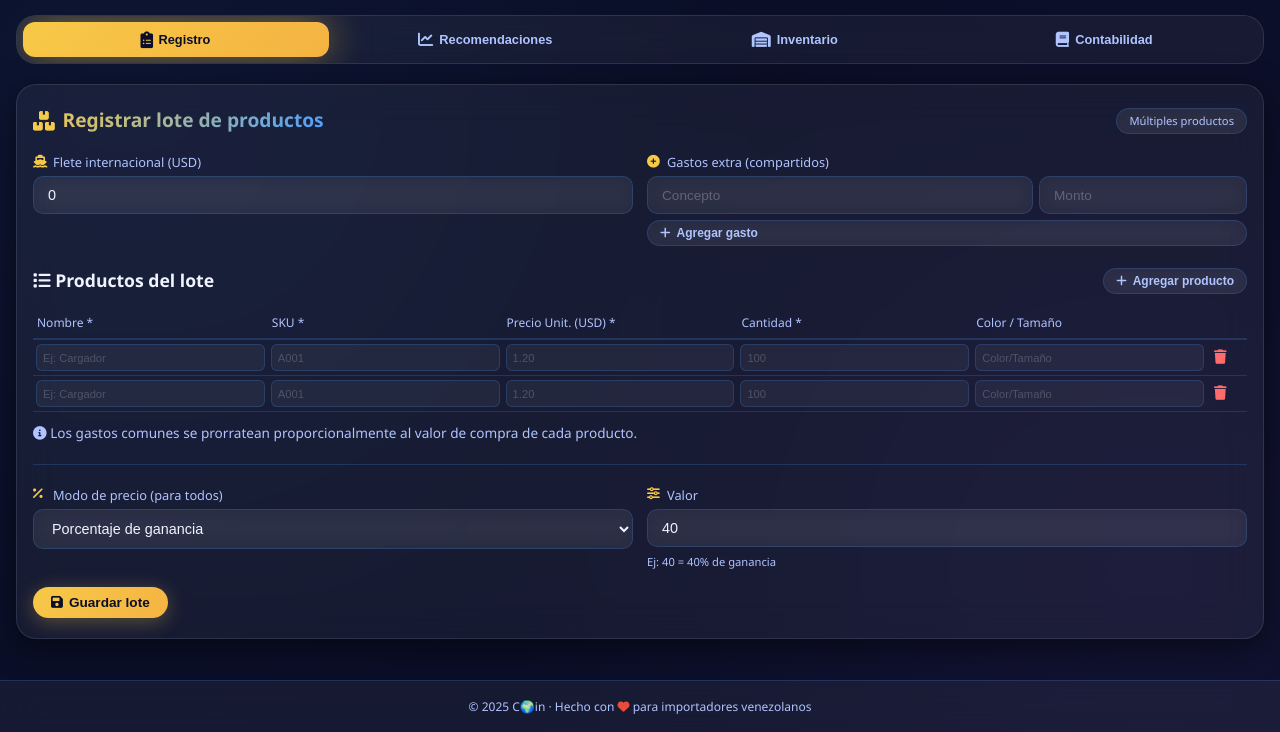
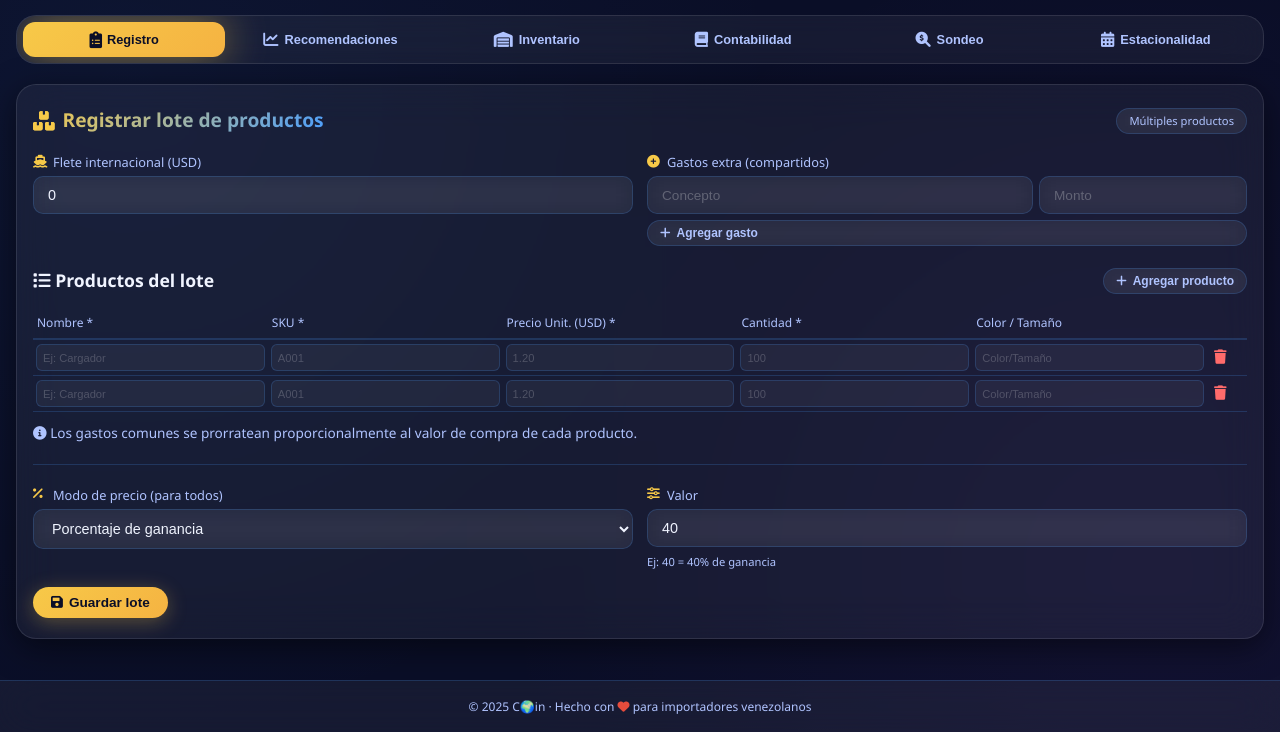
Before and after one commit to juanft0306/C-in, a website: page public/index.html in a window 1280 px wide. Shown: the part 68-800 px from the top of the page. Drawn offline with Linux system fonts and the light colour scheme.

Commit message:
Refactor index.html by cleaning comments and adding tabs
Removed commented-out sections for clarity and added new tabs for 'sondeo' and 'estacionalidad'.

```diff
--- a/public/index.html
+++ b/public/index.html
@@ -4,7 +4,6 @@
   <meta charset="UTF-8" />
   <meta name="viewport" content="width=device-width, initial-scale=1.0" />
   <title>C🌍in · Importa y Vende</title>
-  <!-- Font Awesome (iconos) -->
   <link rel="stylesheet" href="https://cdnjs.cloudflare.com/ajax/libs/font-awesome/6.0.0-beta3/css/all.min.css" />
   <link rel="stylesheet" href="style.css" />
 </head>
@@ -21,7 +20,6 @@
         <button class="btn btn-outline" id="btnRefresh">
           <i class="fas fa-sync-alt"></i> Actualizar
         </button>
-        <!-- BOTÓN HAMBURGUESA -->
         <button class="hamburger" id="hamburgerBtn" aria-label="Menú">
           <span></span>
           <span></span>
@@ -34,22 +32,16 @@
   <!-- NAVEGACIÓN (TABS) -->
   <div class="container">
     <nav class="tabs-nav" id="tabsNav">
-      <button class="tab-btn active" data-tab="registro">
-        <i class="fas fa-clipboard-list"></i> Registro
-      </button>
-      <button class="tab-btn" data-tab="recomendaciones">
-        <i class="fas fa-chart-line"></i> Recomendaciones
-      </button>
-      <button class="tab-btn" data-tab="inventario">
-        <i class="fas fa-warehouse"></i> Inventario
-      </button>
-      <button class="tab-btn" data-tab="contabilidad">
-        <i class="fas fa-book"></i> Contabilidad
-      </button>
+      <button class="tab-btn active" data-tab="registro"><i class="fas fa-clipboard-list"></i> Registro</button>
+      <button class="tab-btn" data-tab="recomendaciones"><i class="fas fa-chart-line"></i> Recomendaciones</button>
+      <button class="tab-btn" data-tab="inventario"><i class="fas fa-warehouse"></i> Inventario</button>
+      <button class="tab-btn" data-tab="contabilidad"><i class="fas fa-book"></i> Contabilidad</button>
+      <button class="tab-btn" data-tab="sondeo"><i class="fas fa-search-dollar"></i> Sondeo</button>
+      <button class="tab-btn" data-tab="estacionalidad"><i class="fas fa-calendar-alt"></i> Estacionalidad</button>
     </nav>
   </div>
 
-  <!-- CONTENEDOR PRINCIPAL (se carga dinámicamente) -->
+  <!-- CONTENEDOR PRINCIPAL -->
   <main class="container" id="mainContainer">
     <div style="text-align:center; padding:40px; color:var(--text-secondary);">
       <i class="fas fa-spinner fa-spin" style="font-size:2rem;"></i>
```
